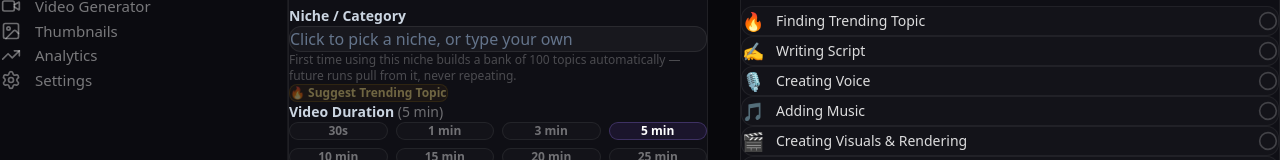
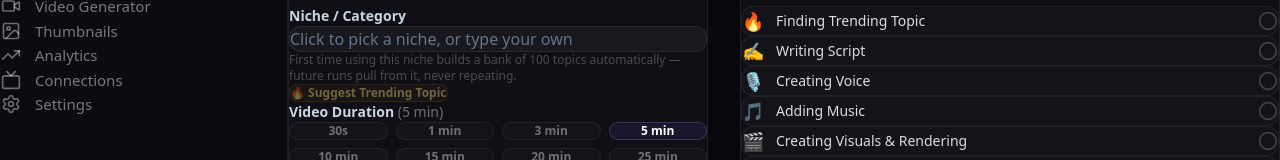
Before and after one commit to hananatravels-cell/NovaTube_AI, a Next.js app in the folder frontend/: page /dashboard/agent in a window 1280 px wide. Shown: the part 145-305 px from the top of the page. Built offline with nearby package versions, Linux system fonts and the light colour scheme.

Commit message:
Update page.tsx

```diff
--- a/frontend/app/dashboard/agent/page.tsx
+++ b/frontend/app/dashboard/agent/page.tsx
@@ -581,6 +581,7 @@ export default function AIContentAgentPage() {
     { name: 'Video Generator', icon: <Video className="w-5 h-5" />, id: 'video', href: '/dashboard/video' },
     { name: 'Thumbnails', icon: <ImageIcon className="w-5 h-5" />, id: 'thumbnails', href: '/dashboard/thumbnails' },
     { name: 'Analytics', icon: <TrendingUp className="w-5 h-5" />, id: 'analytics', href: '/dashboard' },
+    { name: 'Connections', icon: <Tv className="w-5 h-5" />, id: 'connections', href: '/dashboard/connections' },
     { name: 'Settings', icon: <Settings className="w-5 h-5" />, id: 'settings', href: '/dashboard' },
   ];
 
```
